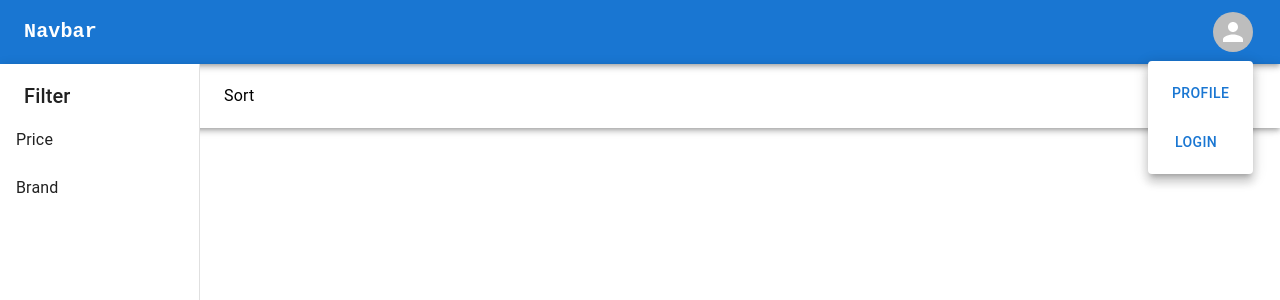
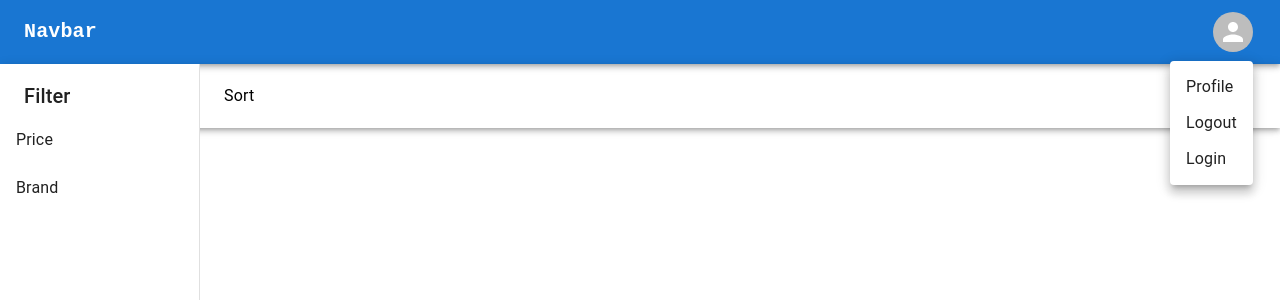
Before and after one commit to nkhlg/Ecom-frontend, a React (Create React App) app: page / in a window 1280 px wide. Both pictures are taken after a click on the button 1232 px from the left and 32 px from the top of the page. Shown: the top 300 px of the page. Built offline with nearby package versions, Linux system fonts and the light colour scheme.

Commit message:
fourth commit

```diff
--- a/src/Components/Public/Navbar.tsx
+++ b/src/Components/Public/Navbar.tsx
@@ -74,6 +74,15 @@ function Navbar() {
     }
 
   };
+  const logoutHandler = () => {
+
+    googleLogout();
+
+    setIsLoggedIn(false);
+
+    console.log("Logout Succesful");
+
+  };
 
   return (
 
@@ -126,16 +135,20 @@ function Navbar() {
 
 
 
-                    <Button>Profile</Button>
+                    Profile
 
 
 
 
                 </MenuItem>
-                <MenuItem onClick={handleCloseUserMenu}>
+                <MenuItem onClick={logoutHandler}>
+              Logout
+                </MenuItem >
+
+                <MenuItem onClick={handleOpen}>
 
 
-                <Button onClick={handleOpen}>Login</Button>
+                Login
 
 
                 </MenuItem>
```
